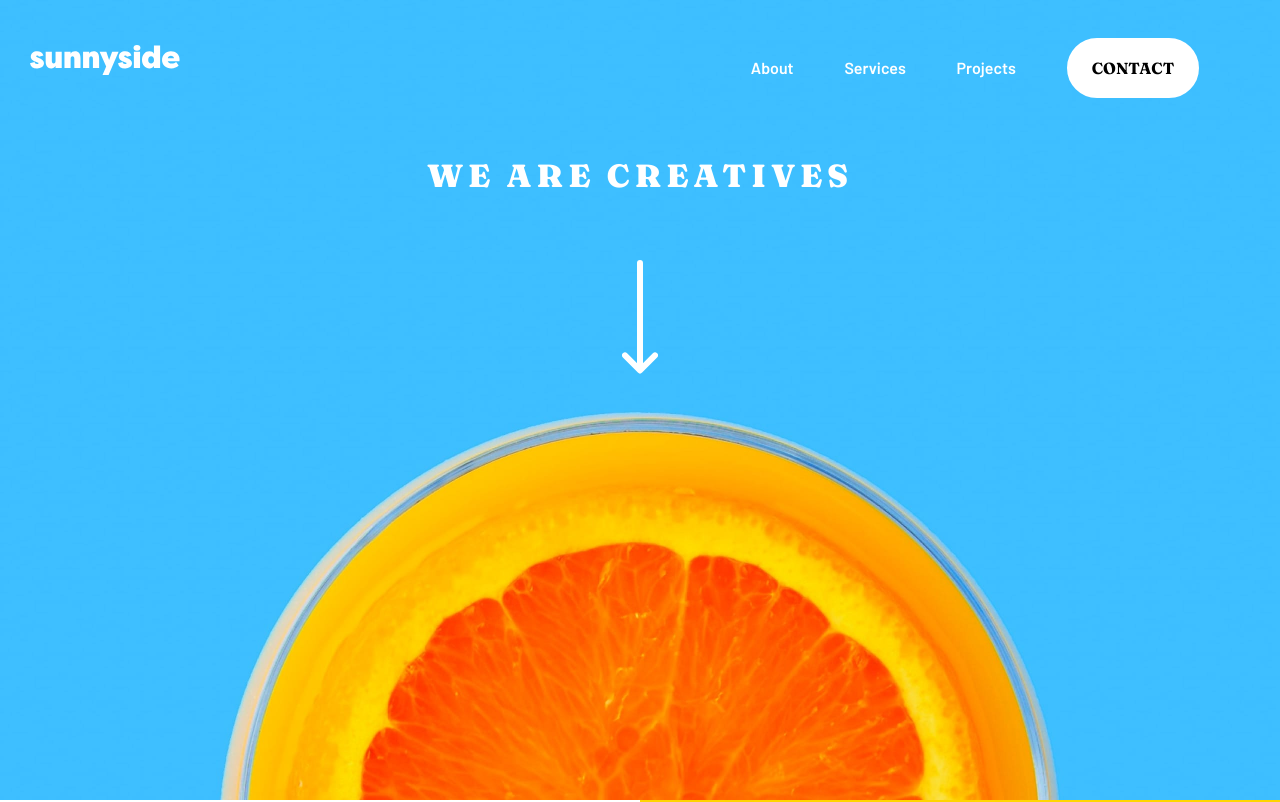
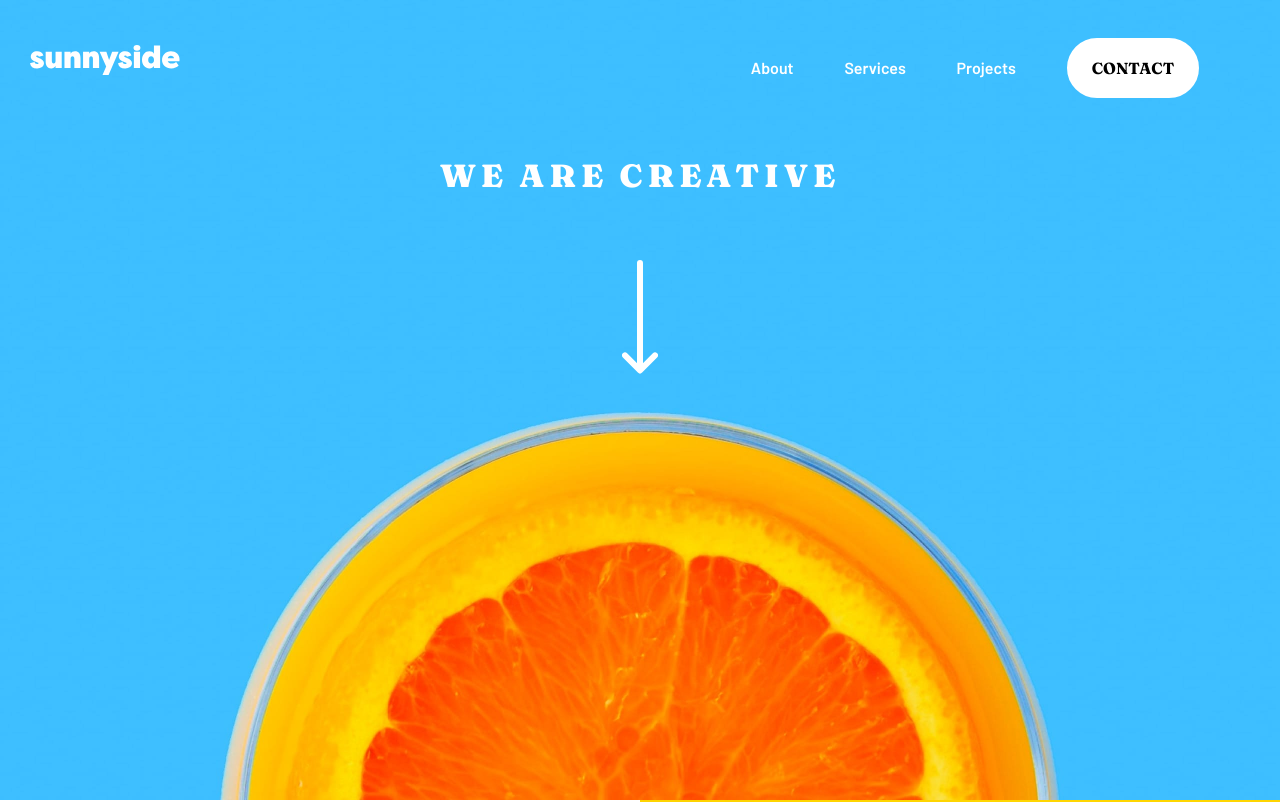
Before and after one commit to GabrielFierro/Sunnyside-agency-landing-page, a React (Vite) app: page / in a window 1280 px wide. Shown: the top 802 px of the page. Built offline with nearby package versions, Linux system fonts and the light colour scheme.

Commit message:
fix: delete ArrowDown image as component and add the Header component with title as a props

```diff
--- a/src/components/navbar/NavBar.jsx
+++ b/src/components/navbar/NavBar.jsx
@@ -1,7 +1,7 @@
 import React from 'react'
 import AgencyLogo from '../../assets/images/logo.svg'
-import ArrowDown from '../../assets/images/icon-arrow-down.svg'
 import Nav from './Nav'
+import Header from '../Header/Header'
 import '../../App.css'
 
 export default function NavBar() {
@@ -13,10 +13,7 @@ export default function NavBar() {
           <Nav />
         </div>
       </div>
-      <h1 className='title'>we are creatives</h1>
-      <div className='container_arrow'>
-        <img src={ArrowDown} alt='arrow down' />
-      </div>
+      <Header title='we are creative' />
     </div>
   )
 }
```
